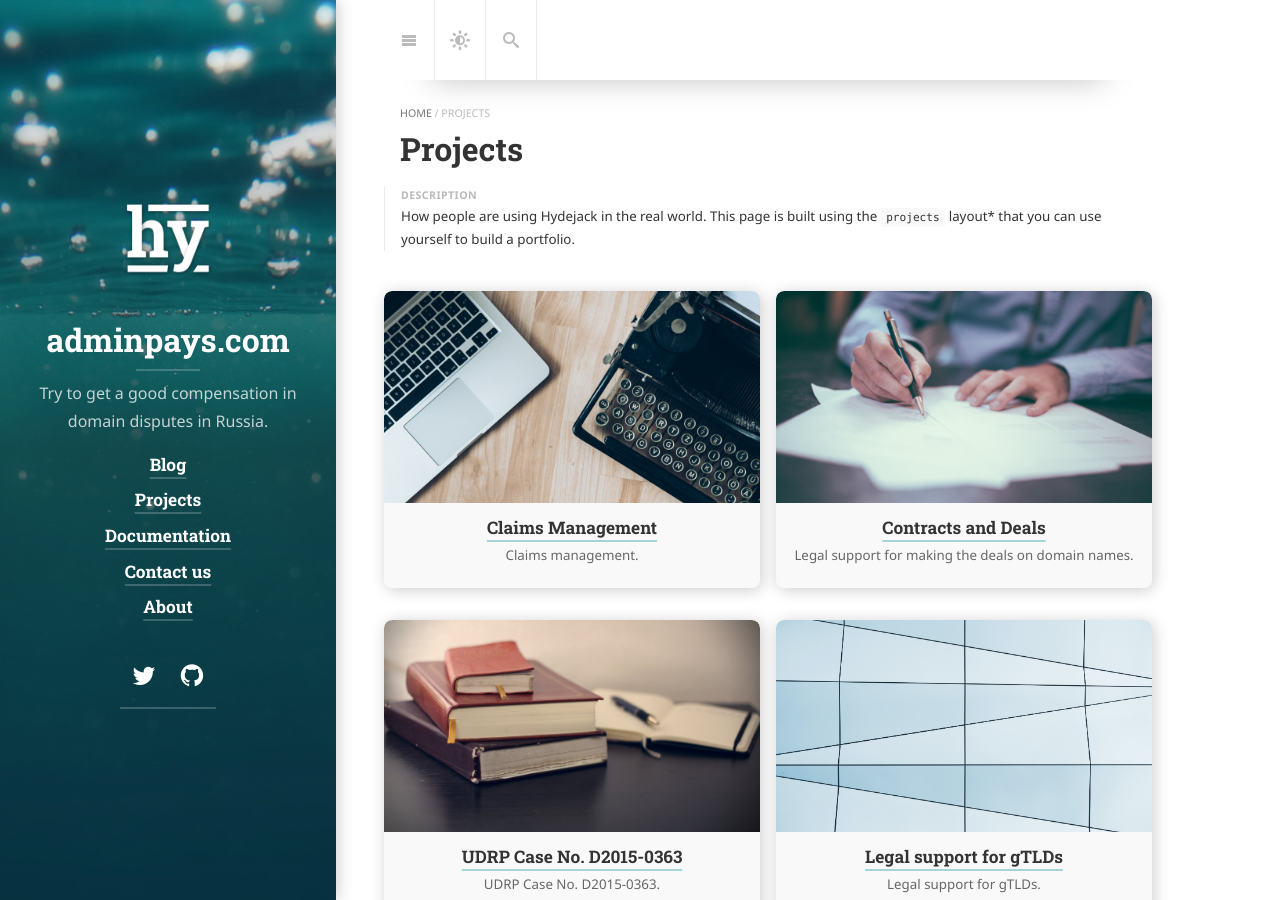
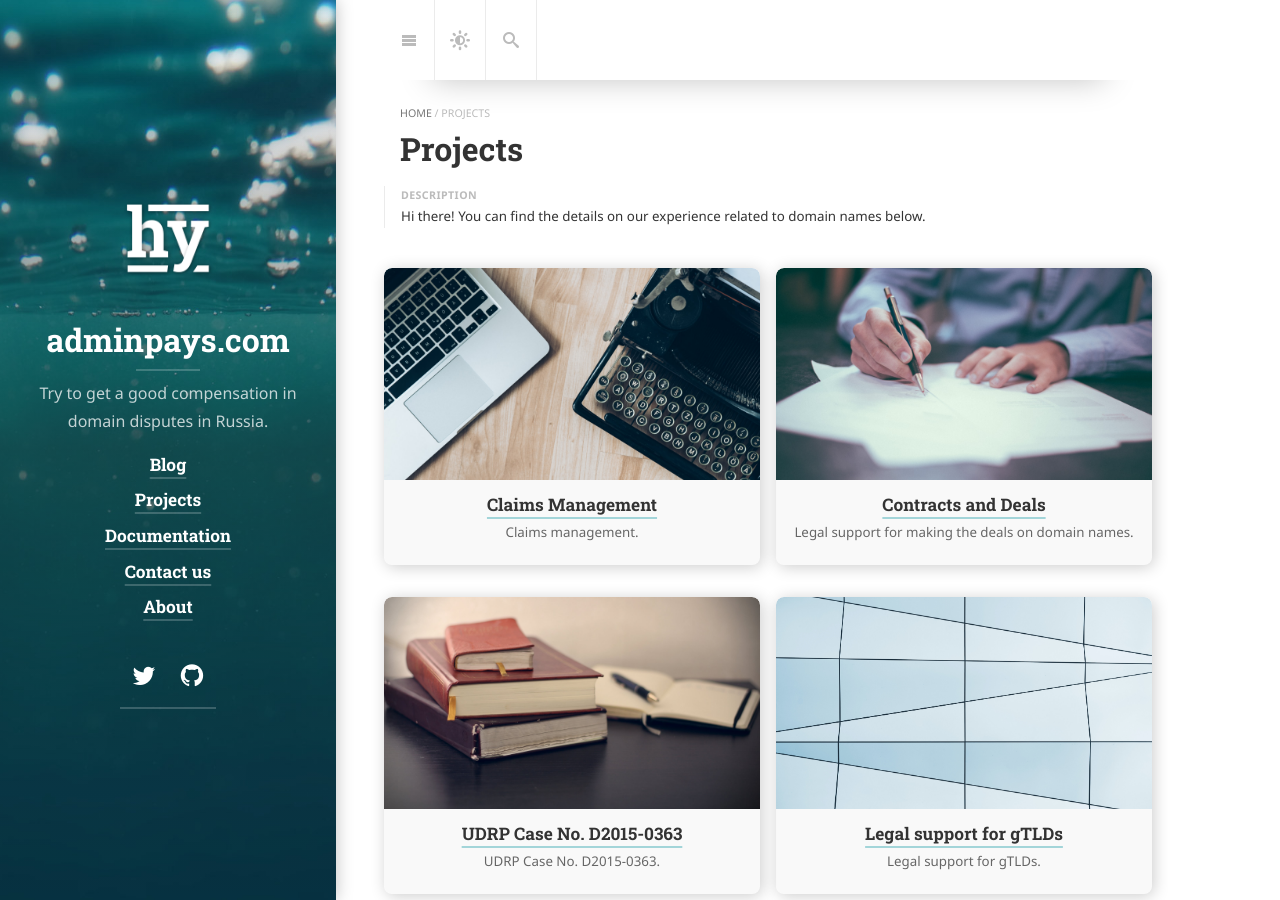
Before and after one commit to xCounsel/adminpays, a Jekyll site: the page built from projects.md, in a window 1280 px wide and 900 px high. Built offline with Jekyll 4.4.1, drawn with Linux system fonts in a browser that asks for light colours; cached includes are drawn as plain includes; nearby versions of some CDN libraries; some web fonts are replaced; library files that are not in the unit come from our copies.

Commit message:
Update projects.md

```diff
--- a/projects.md
+++ b/projects.md
@@ -3,7 +3,6 @@
 title: Projects
 show_collection: projects
 description: >
-  How people are using Hydejack in the real world.
-  This page is built using the `projects` layout* that you can use yourself to build a portfolio.
+  Hi there! You can find the details on our experience related to domain names below.
 no_groups: true
 ---
```
